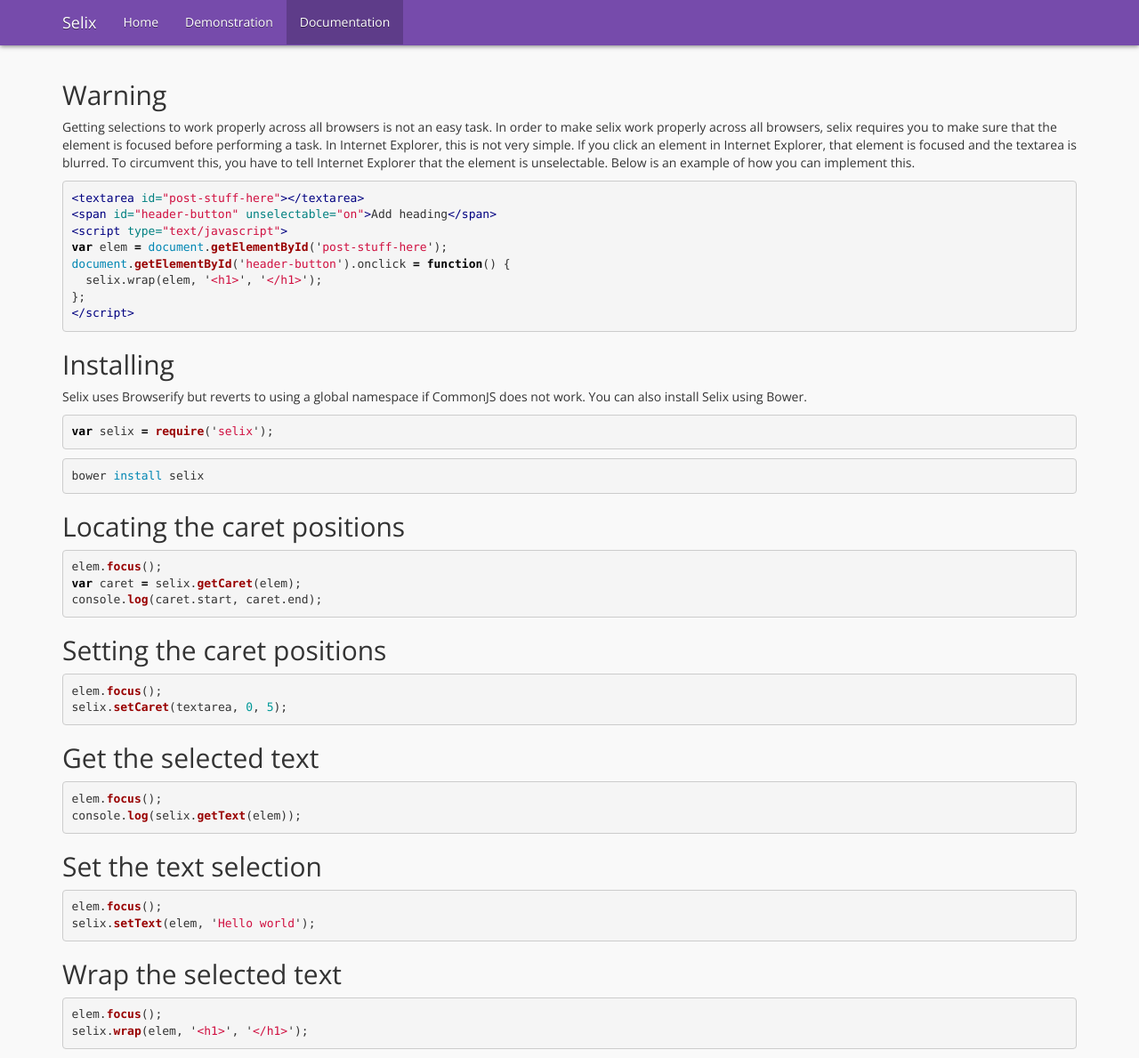
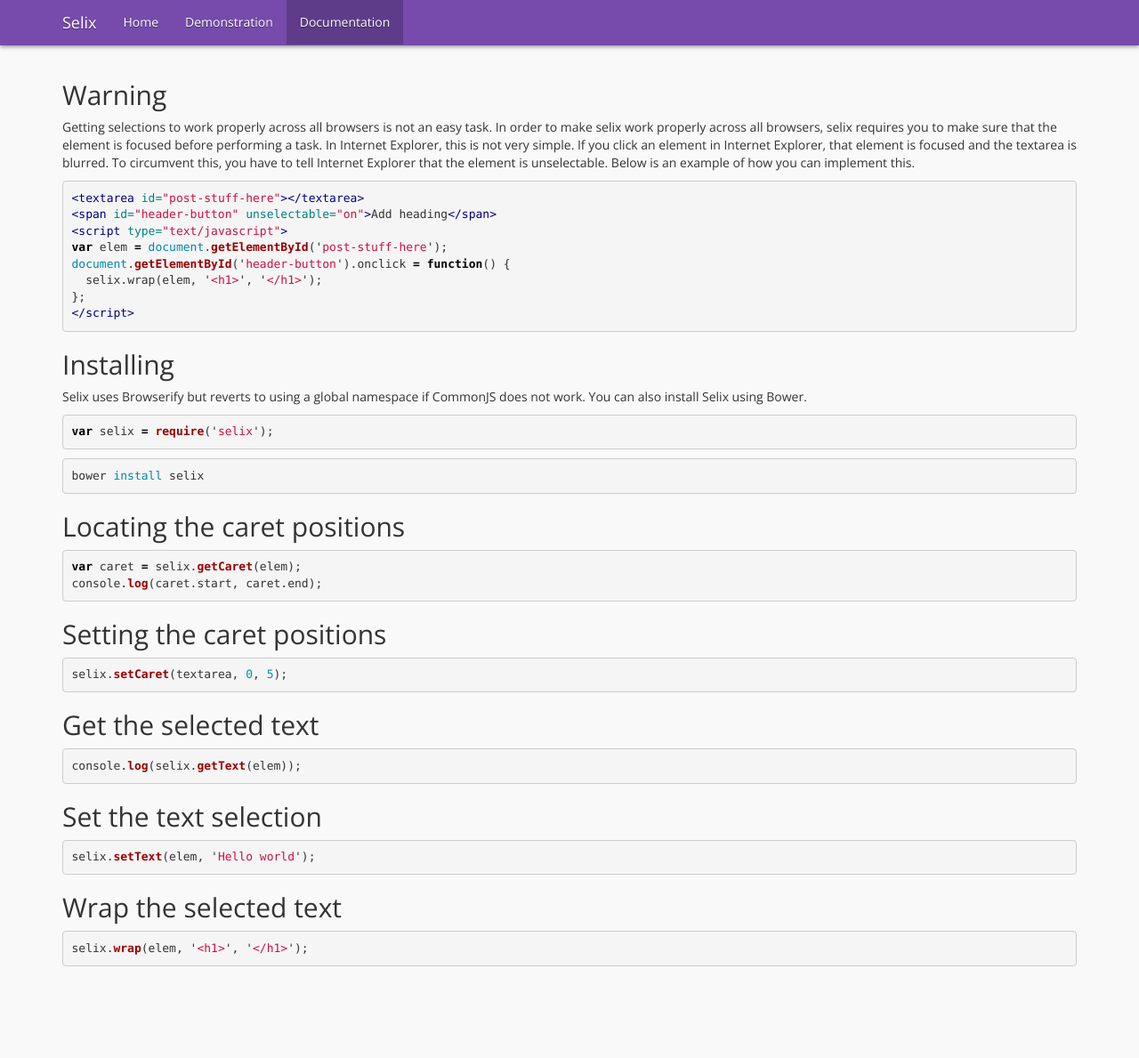
Before and after one commit to torjusti/selix, a Jekyll site: the page built from docs.html, in a window 1280 px wide and 1189 px high. Shown: the whole window at 89% size. Built offline with Jekyll 4.4.1, drawn with Linux system fonts in a browser that asks for light colours; nearby versions of some CDN libraries; Markdown is read by kramdown in place of the engine named in the settings.

Commit message:
Remove all focus references.

```diff
--- a/docs.html
+++ b/docs.html
@@ -28,28 +28,23 @@
 {% endhighlight %}
   <h2>Locating the caret positions</h2>
 {% highlight js %}
-elem.focus();
 var caret = selix.getCaret(elem);
 console.log(caret.start, caret.end);
 {% endhighlight %}
   <h2>Setting the caret positions</h2>
 {% highlight js %}
-elem.focus();
 selix.setCaret(textarea, 0, 5);
 {% endhighlight %}
   <h2>Get the selected text</h2>
 {% highlight js %}
-elem.focus();
 console.log(selix.getText(elem));
 {% endhighlight %}
   <h2>Set the text selection</h2>
 {% highlight js %}
-elem.focus();
 selix.setText(elem, 'Hello world');
 {% endhighlight %}
   <h2>Wrap the selected text</h2>
 {% highlight js %}
-elem.focus();
 selix.wrap(elem, '<h1>', '</h1>');
 {% endhighlight %}
 </div>
```
